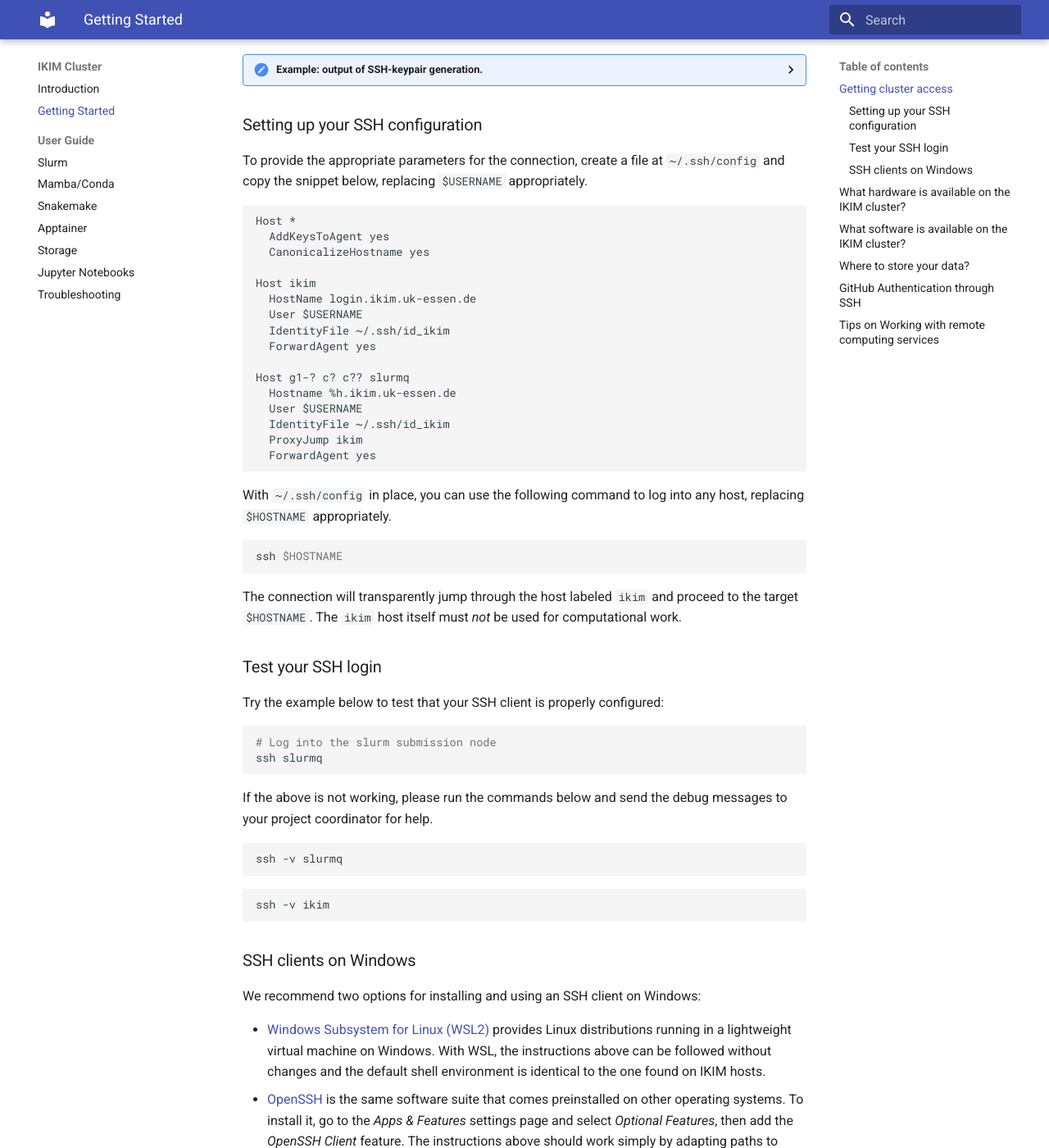
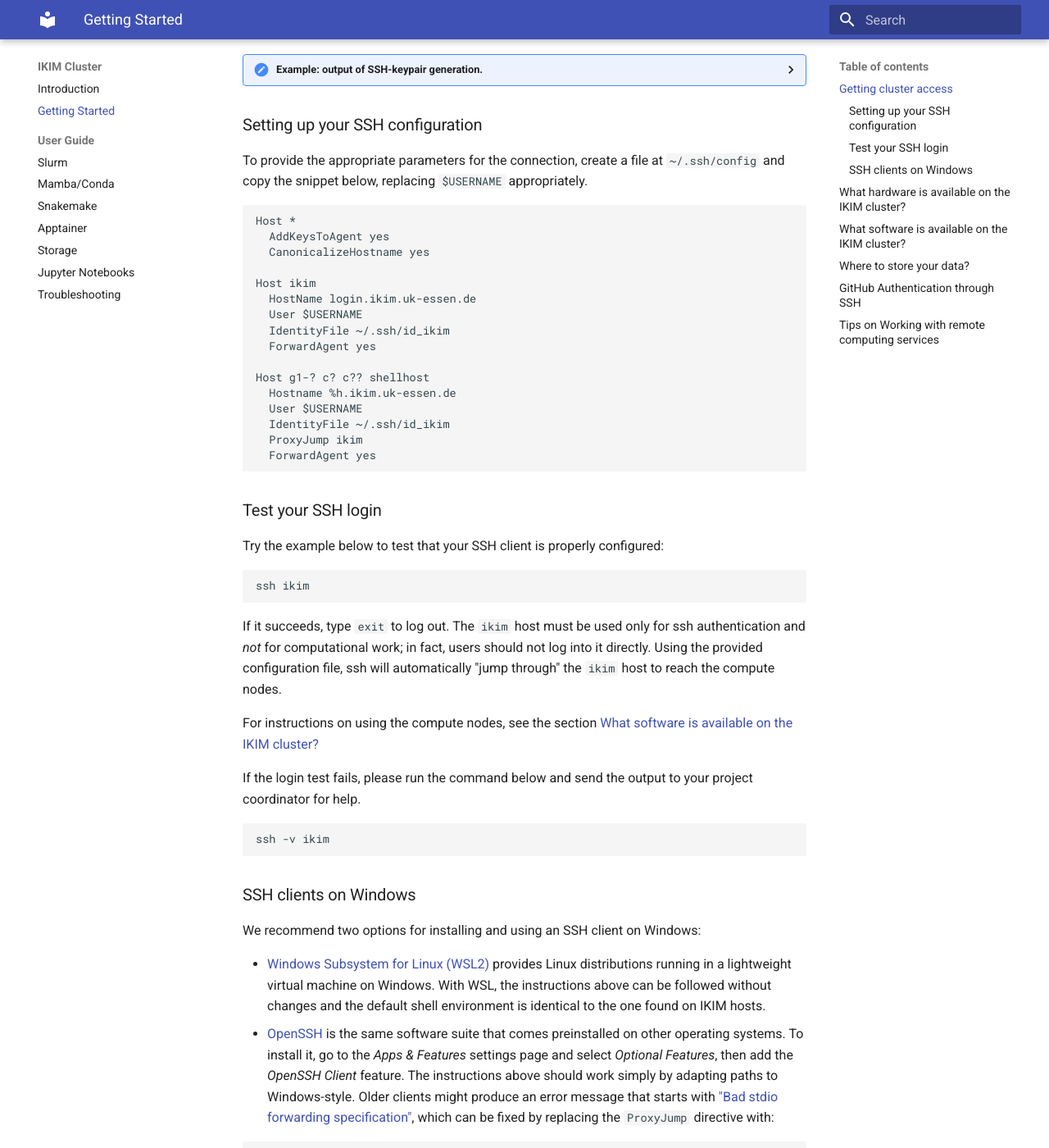
Before and after one commit to IKIM-Essen/ClusterDocs, an MkDocs documentation site: the page built from docs/getting-started.md, in a window 1280 px wide and 1400 px high, scrolled down 794 px. Shown: the whole window at 82% size. Built offline with MkDocs 1.6.1 and Material for MkDocs 9.7.7, drawn with Linux system fonts in a browser that asks for light colours; some of the changed text lies outside the part shown.

Commit message:
Transition from slurmq to shellhost (#25)
shellhost is a new hostname which corresponds to multiple hosts by means
of round-robin DNS.

````diff
--- a/docs/getting-started.md
+++ b/docs/getting-started.md
@@ -83,7 +83,7 @@ Host ikim
   IdentityFile ~/.ssh/id_ikim
   ForwardAgent yes
 
-Host g1-? c? c?? slurmq
+Host g1-? c? c?? shellhost
   Hostname %h.ikim.uk-essen.de
   User $USERNAME
   IdentityFile ~/.ssh/id_ikim
@@ -91,28 +91,19 @@ Host g1-? c? c?? slurmq
   ForwardAgent yes
 ```
 
-With `~/.ssh/config` in place, you can use the following command to log into any host, replacing `$HOSTNAME` appropriately.
-
-```sh
-ssh $HOSTNAME
-```
-
-The connection will transparently jump through the host labeled `ikim` and proceed to the target `$HOSTNAME`. The `ikim` host itself must _not_ be used for computational work.
-
 ### Test your SSH login
 
 Try the example below to test that your SSH client is properly configured:
 
 ```sh
-# Log into the slurm submission node
-ssh slurmq
+ssh ikim
 ```
 
-If the above is not working, please run the commands below and send the debug messages to your project coordinator for help.
+If it succeeds, type `exit` to log out. The `ikim` host must be used only for ssh authentication and _not_ for computational work; in fact, users should not log into it directly. Using the provided configuration file, ssh will automatically "jump through" the `ikim` host to reach the compute nodes.
 
-```sh
-ssh -v slurmq
-```
+For instructions on using the compute nodes, see the section [What software is available on the IKIM cluster?](#what-software-is-available-on-the-ikim-cluster)
+
+If the login test fails, please run the command below and send the output to your project coordinator for help.
 
 ```sh
 ssh -v ikim
@@ -141,18 +132,13 @@ A subset of these nodes are deployed as a Slurm cluster. Unless instructed other
 
 ## What software is available on the IKIM cluster?
 
-We aim to keep the computing environments on the cluster as clean as possible. Therefore, only commonly used software packages are pre-installed and configured. At this moment this includes:
+The main entrypoint to the cluster is Slurm. On compute nodes, we aim to keep the environment as clean as possible, therefore only commonly used software packages are pre-installed and configured. At this moment the list includes:
 
-- Slurm
 - Python 3
 - Mamba/Conda
 - Apptainer
 
-Comprehensive guides on these tools are outside the scope of this document. To learn more, see the following resources:
-
-- [Slurm](./slurm.md)
-- [Conda Getting Started](./conda.md)
-- [Apptainer User Guide](https://apptainer.org/docs/user/main/index.html)
+Introductory guides can be reached from the navigation pane.
 
 ## Where to store your data?
 
````
Also changed, not shown: docs/apptainer.md (+2 -0 lines), docs/conda.md (+2 -3 lines), docs/jupyter.md (+3 -5 lines), docs/slurm.md (+14 -6 lines).
